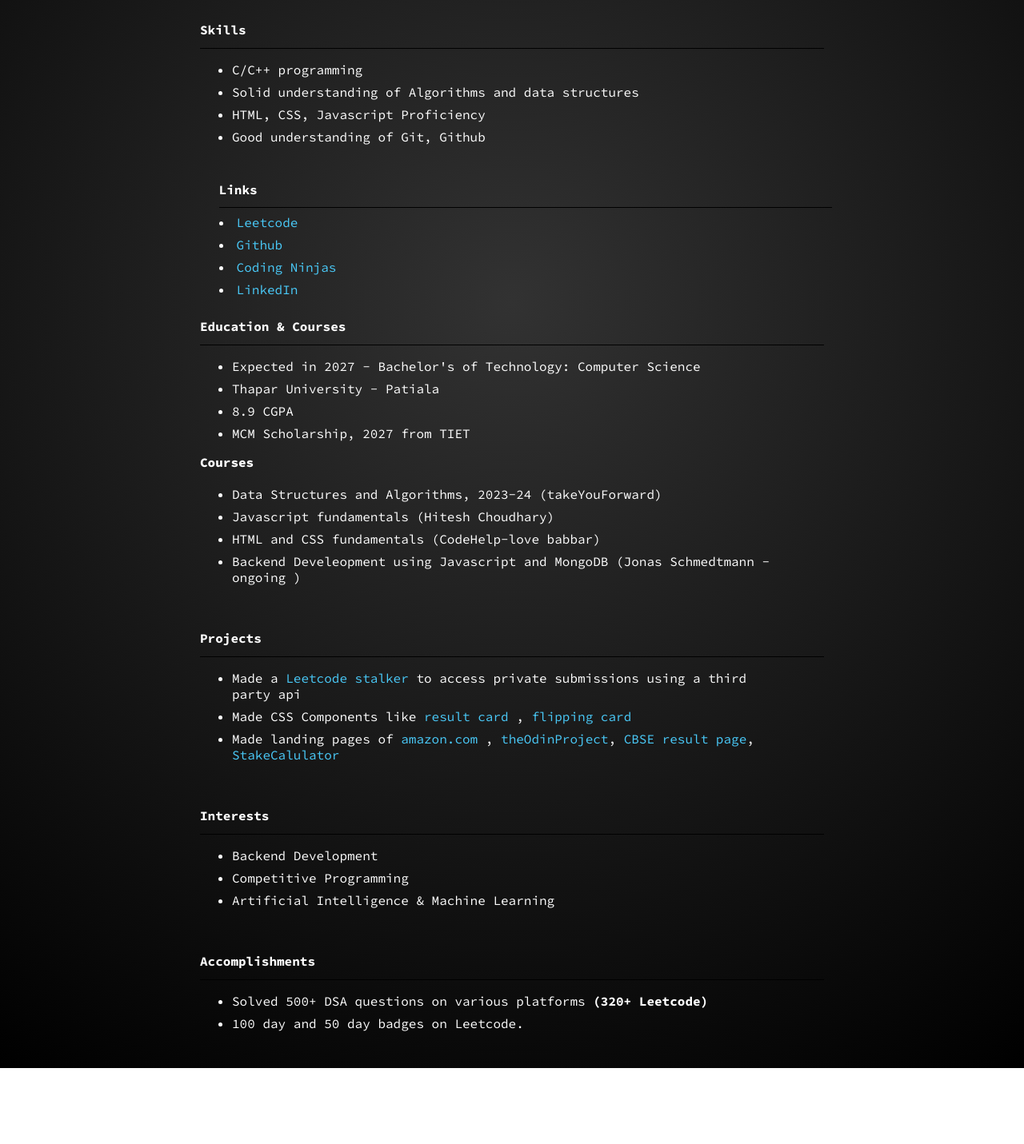
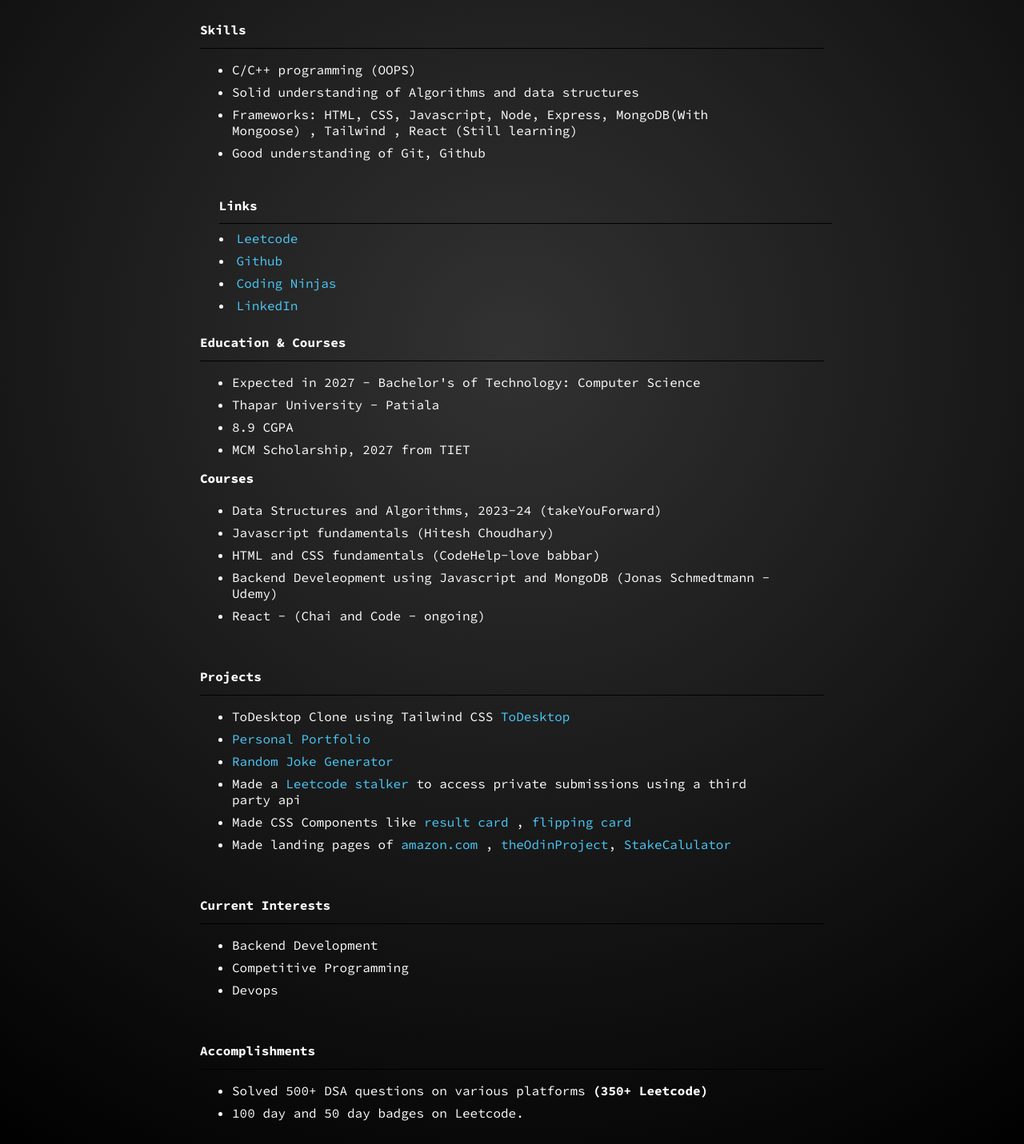
Before and after one commit to arjuunns/Mini-Projects, a plain HTML site: page CV/index.html in a window 1280 px wide. Shown: the part 583-2014 px from the top of the page at 80% size. Before the commit the page ends 1919 px from the top, so only its background shows below. Drawn offline with Linux system fonts and the light colour scheme.

Commit message:
updated resume

```diff
--- a/CV/index.html
+++ b/CV/index.html
@@ -36,9 +36,9 @@
     <div class="skills section">
       <div class="section-title">Skills</div>
       <ul>
-        <li>C/C++ programming</li>
+        <li>C/C++ programming (OOPS)</li>
         <li>Solid understanding of Algorithms and data structures</li>
-        <li>HTML, CSS, Javascript Proficiency</li>
+        <li>Frameworks: HTML, CSS, Javascript, Node, Express, MongoDB(With Mongoose) , Tailwind , React (Still learning)</li>
         <li>Good understanding of Git, Github</li>
       </ul>
     </div>
@@ -62,33 +62,36 @@
       <li>Data Structures and Algorithms, 2023-24 (takeYouForward)</li>
       <li>Javascript fundamentals (Hitesh Choudhary)</li>
       <li>HTML and CSS fundamentals (CodeHelp-love babbar)</li>
-      <li>Backend Develeopment using Javascript and MongoDB (Jonas Schmedtmann - ongoing )</li>
+      <li>Backend Develeopment using Javascript and MongoDB (Jonas Schmedtmann - Udemy)</li>
+      <li>React - (Chai and Code - ongoing)</li>
     </ul>
     </div>
     <div class="projects section">
       <div class="section-title">Projects</div>
       <ul>
+        <li>ToDesktop Clone using Tailwind CSS<a href="https://todesktoptest-arjun-singhs-projects-6b37a57a.vercel.app/"> ToDesktop</a></li>
+        <li><a href="https://portfolio-self-topaz-theta.vercel.app/">Personal Portfolio </a></li>
+        <li><a href="https://arjuunns.github.io/Random-Joke-Generator/">Random Joke Generator</a></li>
         <li>Made a <a href="https://leetcodetrackerr.netlify.app">Leetcode stalker </a>to access private submissions using a third party api</li>
         <li>Made CSS Components like <a href="https://arjuunns.github.io/Result-Card/">result card</a> , <a
             href="https://cardbank.vercel.app/">flipping card</a></li>
         <li>Made landing pages of <a href="https://amaz-home.vercel.app/">amazon.com</a> , <a
             href="https://odin-project-coral.vercel.app/">theOdinProject</a>,
-          <a href="https://cbse-front-hprwops7t-arjun-singhs-projects-6b37a57a.vercel.app/">CBSE result page</a>,
           <a href="https://stakecalulator.netlify.app/">StakeCalulator</a></li>
       </ul>
     </div>
     <div class="interests section">
-      <div class="section-title">Interests</div>
+      <div class="section-title">Current Interests</div>
       <ul>
         <li>Backend Development</li>
         <li>Competitive Programming</li>
-        <li>Artificial Intelligence & Machine Learning</li>
+        <li>Devops</li>
       </ul>
     </div>
     <div class="accomplishments section">
       <div class="section-title">Accomplishments</div>
       <ul>
-        <li>Solved 500+ DSA questions on various platforms <bold>(320+ Leetcode)</bold>
+        <li>Solved 500+ DSA questions on various platforms <bold>(350+ Leetcode)</bold>
         </li>
         <li>100 day and 50 day badges on Leetcode.</li>
       </ul>
```
